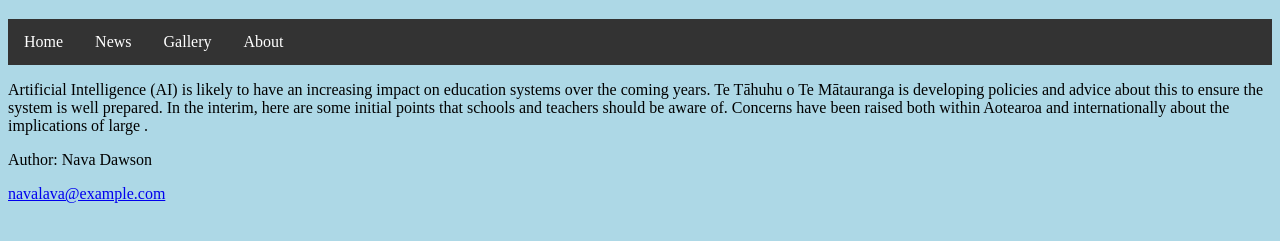
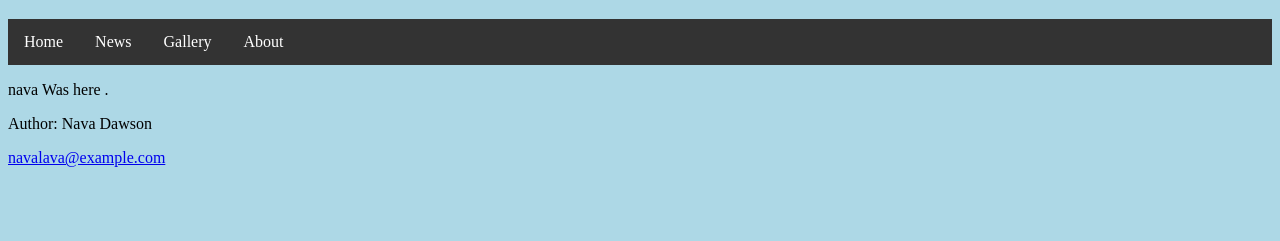
Before and after one commit to NavaDaw5on/D.A.A, a plain HTML site: page index.html in a window 1280 px wide. Shown: the part 61-302 px from the top of the page. Drawn offline with Linux system fonts and the light colour scheme.

Commit message:
Update index.html

```diff
--- a/index.html
+++ b/index.html
@@ -14,8 +14,7 @@
   <li><a href="about.html">About</a></li>
 </ul>
 
-<p>Artificial Intelligence (AI) is likely to have an increasing impact on education systems over the coming years. Te Tāhuhu o Te Mātauranga is developing policies and advice about this to ensure the system is well prepared. In the interim, here are some initial points that schools and teachers should be aware of.
-Concerns have been raised both within Aotearoa and internationally about the implications of large .</p>
+<p> nava Was here .</p>
 
 
 <footer>
```
